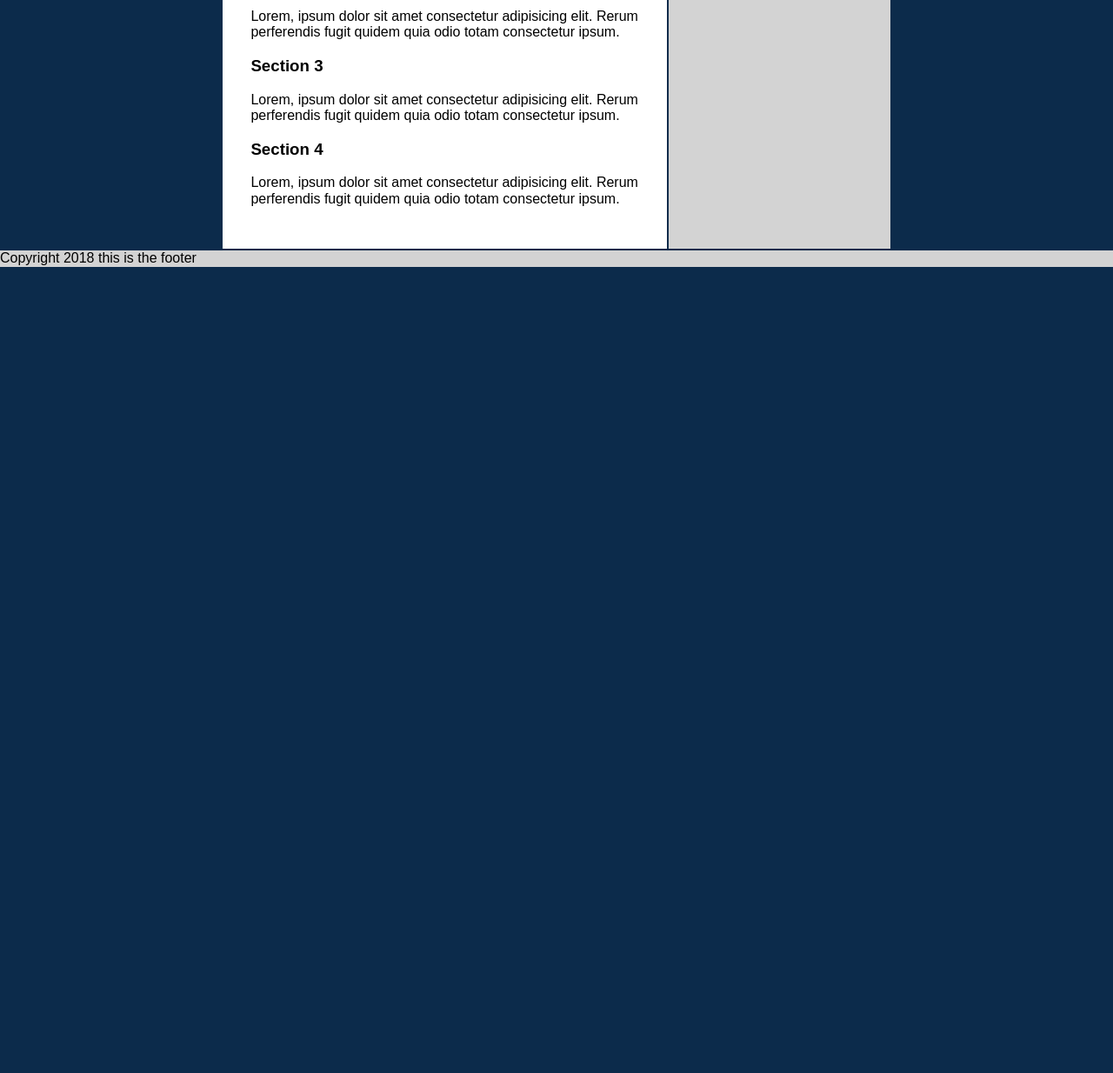
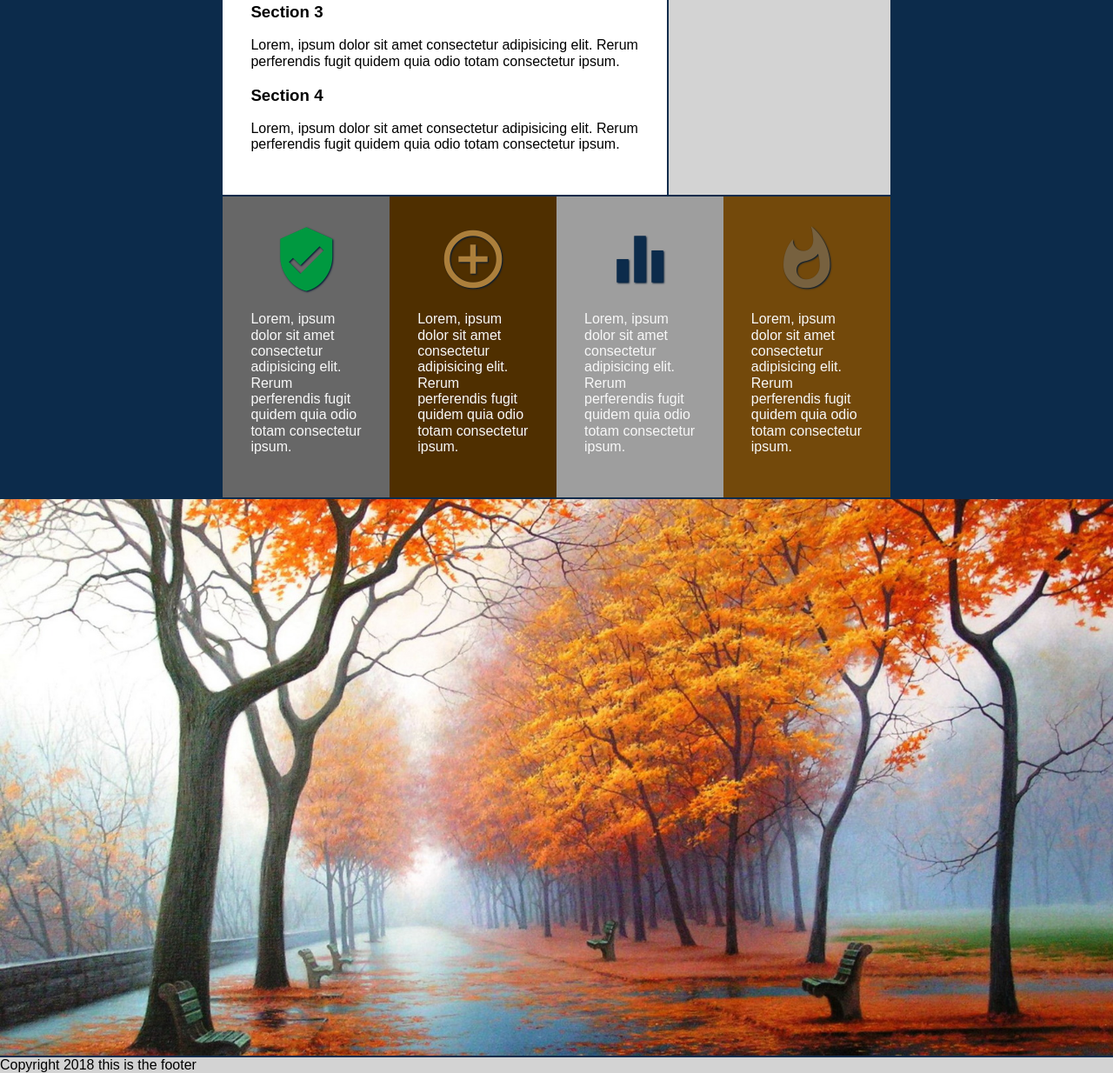
Before and after one commit to nattyman/css-grid, a website: page test1.html in a window 1280 px wide. Shown: the part 1147-2381 px from the top of the page at 87% size. Before the commit the page ends 1454 px from the top, so only its background shows below. Drawn offline with Linux system fonts and the light colour scheme.

Commit message:
Added 4 column featured card section and 2nd full image section

```diff
--- a/css/test1.css
+++ b/css/test1.css
@@ -1,4 +1,5 @@
 @import url('https://fonts.googleapis.com/css?family=Rubik');
+@import url('https://fonts.googleapis.com/icon?family=Material+Icons');
 
 /* Palette URL: http://paletton.com/#uid=23A0u0kt2ev00YD00jR++9Xk+lE */
 /* As hex codes */
@@ -21,7 +22,7 @@ body {
     margin:0;
     font-family: 'Montserrat', sans-serif;
     display: grid;
-    grid-template-rows: 1fr 80% repeat(3, 1fr);
+    grid-template-rows: 1fr 80% repeat(3, 1fr) 40em 1fr;
     grid-template-columns: repeat(5, 1fr);
     grid-gap: 2px;
     background-color: #0C2B4B;
@@ -30,6 +31,8 @@ body {
         "hero hero hero hero hero"
         "pre-main pre-main pre-main pre-main pre-main"
         "left main main aside right"
+        "left fc fc fc right"
+        "full-img full-img full-img full-img full-img"
         "footer footer footer footer footer";
 }
 
@@ -89,15 +92,18 @@ nav a:hover { text-decoration: underline;}
     position: relative;
 }
 
-#hero-img {
+.full-img {
     width: 100%;
     height: 100%;
-    background-image: url("../img/autumn.jpg");
     background-position: center;
     background-repeat: no-repeat;
     background-size: cover;
     background-attachment: fixed;
     text-align: center;
+}
+
+#hero-img {
+    background-image: url("../img/autumn.jpg");
 }
 
 #hero-content {
@@ -136,11 +142,11 @@ WORKING AREA FOR PRE-MAIN
     grid-area: pre-main;
     display: grid;
     grid-template-rows: 3em 2em 1fr;
-    grid-template-columns: 1fr 1fr 1fr;
+    grid-template-columns: 1fr;
     grid-template-areas:
-    ". title ."
-    ". detail ."
-    ". form .";
+    "title"
+    "detail"
+    "form";
     /* place-content: center / center; */
     justify-content: center;
     background-color: #F8F8F8;
@@ -201,21 +207,94 @@ aside {
 
 }
 
+#featured-card-section {
+    grid-area: fc;
+    display: grid;
+    grid-template-rows: auto;
+    grid-template-columns: repeat(4, 1fr);
+    grid-template-areas:
+    "fc1 fc2 fc3 fc4";
+    /* place-content: center / center; */
+    justify-content: center;
+    background-color: #F8F8F8;
+    width: 100%;
+}
+
+.featured-card {
+    height: 1fr;
+    width: 1fr;
+    text-align: center;
+    padding: 2em;
+    color: #F8F8F8;
+    }
+
+    .featured-card i {
+        font-size: 5em;
+        text-shadow: #001934 1px 1px 2px;
+    }
+
+    .fc-text {
+        text-align: left;
+    }
+
+#fc1 {
+    grid-area: fc1;
+    background-color: #676767;
+}
+
+#fc1 i {
+    color: #009940;
+}
+
+#fc2 {
+    grid-area: fc2;
+    background-color: #4F2F00;
+}
+
+#fc2 i {
+    color: #AC7F3B;
+}
+
+#fc3 {
+    grid-area: fc3;
+    background-color: #9E9E9E;
+}
+
+#fc3 i {
+    color: #0C2B4B;
+}
+
+#fc4 {
+    grid-area: fc4;
+    background-color: #73490B;
+
+}
+
+#fc4 i {
+    color: rgb(119, 97, 63);
+}
+
+#full-img-2 {
+    grid-area: full-img;
+    background-image: url(../img/street-autumn.jpg);
+}
+
 footer {
     grid-area: footer;
     background: lightgray;
-
 }
 
 @media (max-width: 1024px) {
     body {
         grid-template-columns: repeat(3, 1fr);
-        grid-template-rows: 40px 40px 80% repeat(2, 1fr);
+        grid-template-rows: 40px 40px 80% repeat(3, 1fr);
         grid-template-areas:
             "header header header"
             "nav nav nav"
             "hero hero hero"
+            "pre-main pre-main pre-main"
             "main main aside"
             "footer footer footer";
     }
+
 }
--- a/test1.html
+++ b/test1.html
@@ -26,7 +26,7 @@
     </header>
 
     <section id="hero">
-        <div id="hero-img">
+        <div id="hero-img" class="full-img">
             <div id="hero-content">
                 <h1 id="hero-title">Big hero title</h1>
                 <h2 id="hero-text">These are the details of the hero section</h2>
@@ -64,6 +64,30 @@
         <h3>Aside</h3>
         <p>Lorem, ipsum dolor sit amet consectetur adipisicing elit. Rerum perferendis fugit quidem quia odio totam consectetur ipsum.</p>
     </aside>
+
+    <section id="featured-card-section">
+            <div id="fc1" class="featured-card">
+                <i class="material-icons">verified_user</i>
+                <p class="fc-text">Lorem, ipsum dolor sit amet consectetur adipisicing elit. Rerum perferendis fugit quidem quia odio totam consectetur ipsum.</p>
+            </div>
+            <div id="fc2" class="featured-card">
+                <i class="material-icons">control_point</i>
+                <p class="fc-text">Lorem, ipsum dolor sit amet consectetur adipisicing elit. Rerum perferendis fugit quidem quia odio totam consectetur ipsum.</p>
+            </div>
+            <div id="fc3" class="featured-card">
+                <i class="material-icons">equalizer</i>
+                <p class="fc-text">Lorem, ipsum dolor sit amet consectetur adipisicing elit. Rerum perferendis fugit quidem quia odio totam consectetur ipsum.</p>
+            </div>
+            <div id="fc4" class="featured-card">
+                <i class="material-icons">whatshot</i>
+                <p class="fc-text">Lorem, ipsum dolor sit amet consectetur adipisicing elit. Rerum perferendis fugit quidem quia odio totam consectetur ipsum.</p>
+            </div>
+        </section>
+
+        <section id="full-img-2" class="full-img">
+                <!-- <div id="hero-img" class="full-img"></div> -->
+        </section>
+
     <footer id="footer">Copyright 2018 this is the footer</footer>
 </body>
 </html>
```
Also changed, not shown: img/street-autumn.jpg (added).
